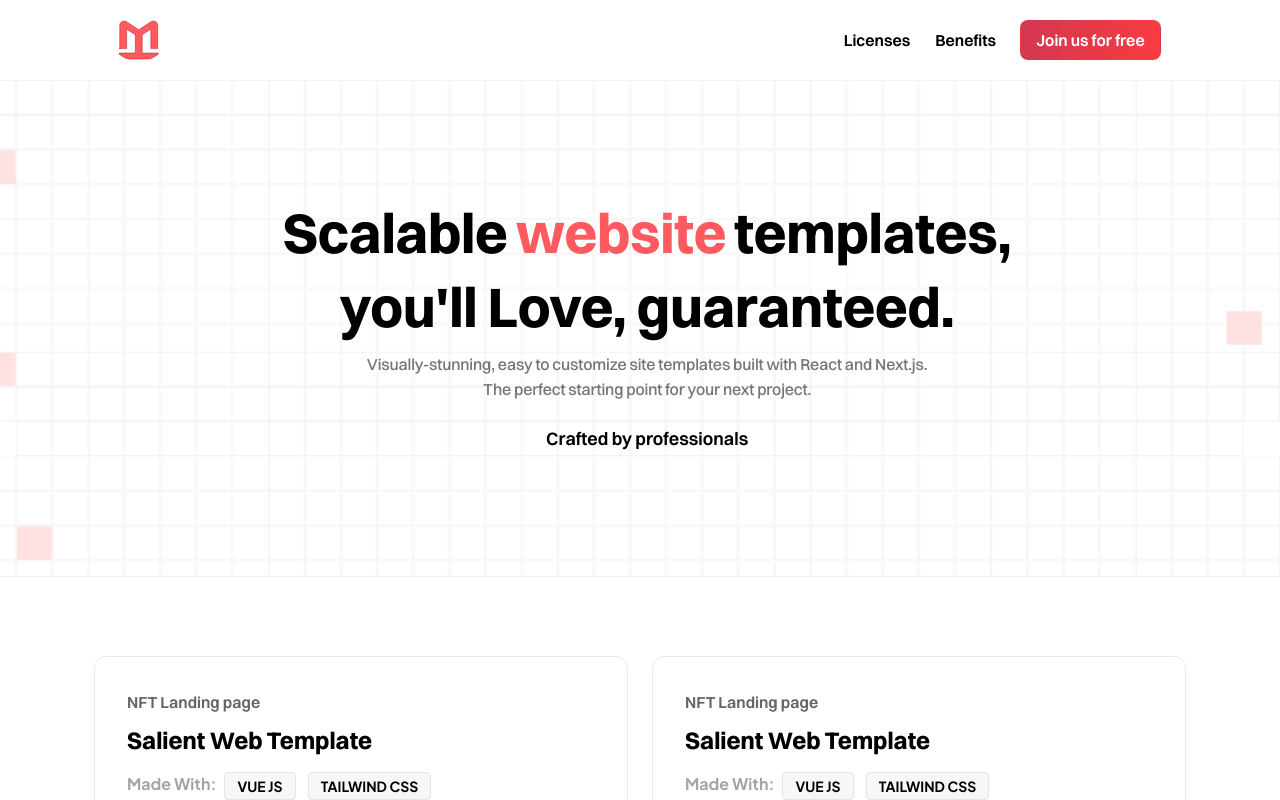
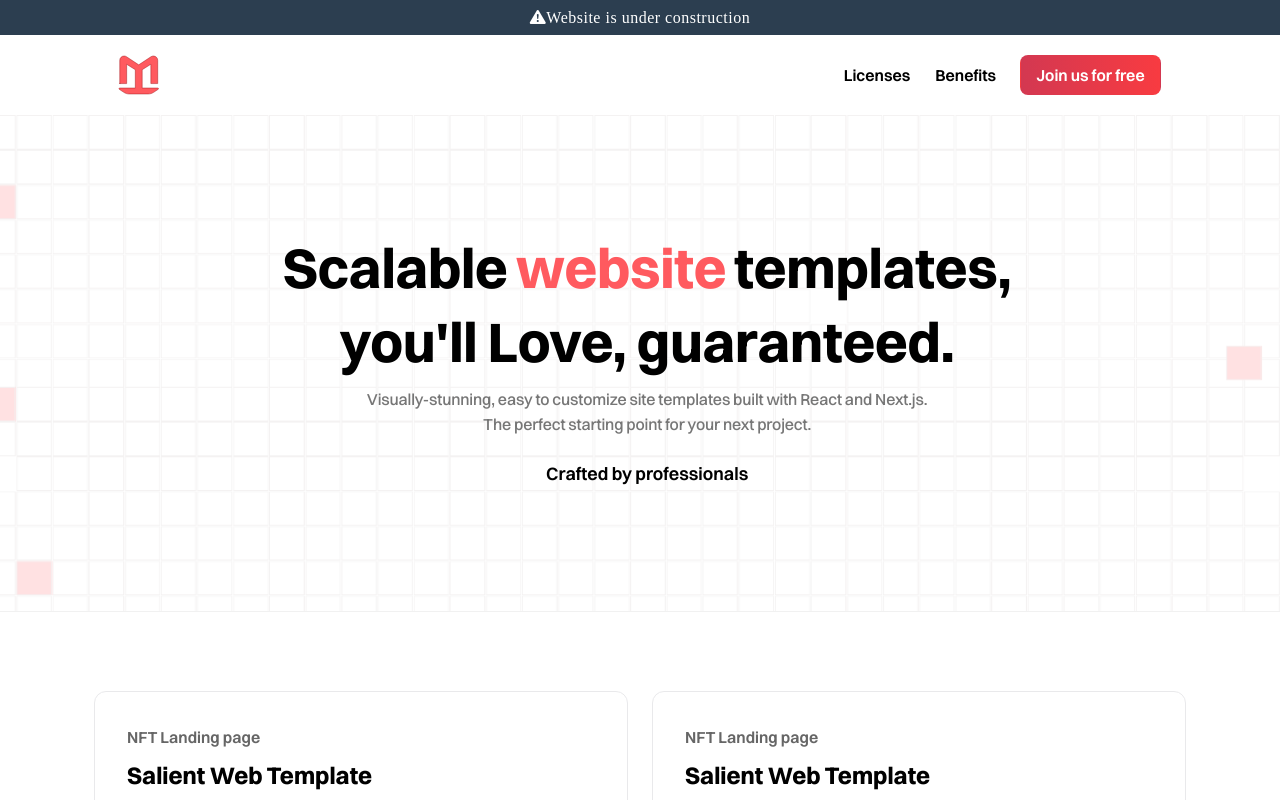
Before and after one commit to nisharmultani/makken-assignment, a Next.js app: page / in a window 1280 px wide. Shown: the top 800 px of the page. Built offline with nearby package versions, Linux system fonts and the light colour scheme.

Commit message:
fix: nofitication

```diff
--- a/components/nav.js
+++ b/components/nav.js
@@ -1,11 +1,11 @@
 import style from "../styles/nav.module.css";
 import Image from "next/image";
 import logo from "../public/images/logo.svg";
-// import Notification from "../components/notification";
+import Notification from "../components/notification";
 export default function Nav() {
   return (
     <div>
-      {/* <Notification /> */}
+      <Notification />
       <nav
         className={`${style.nav} bg-white navbar navbar-expand-lg container`}
       >
```
